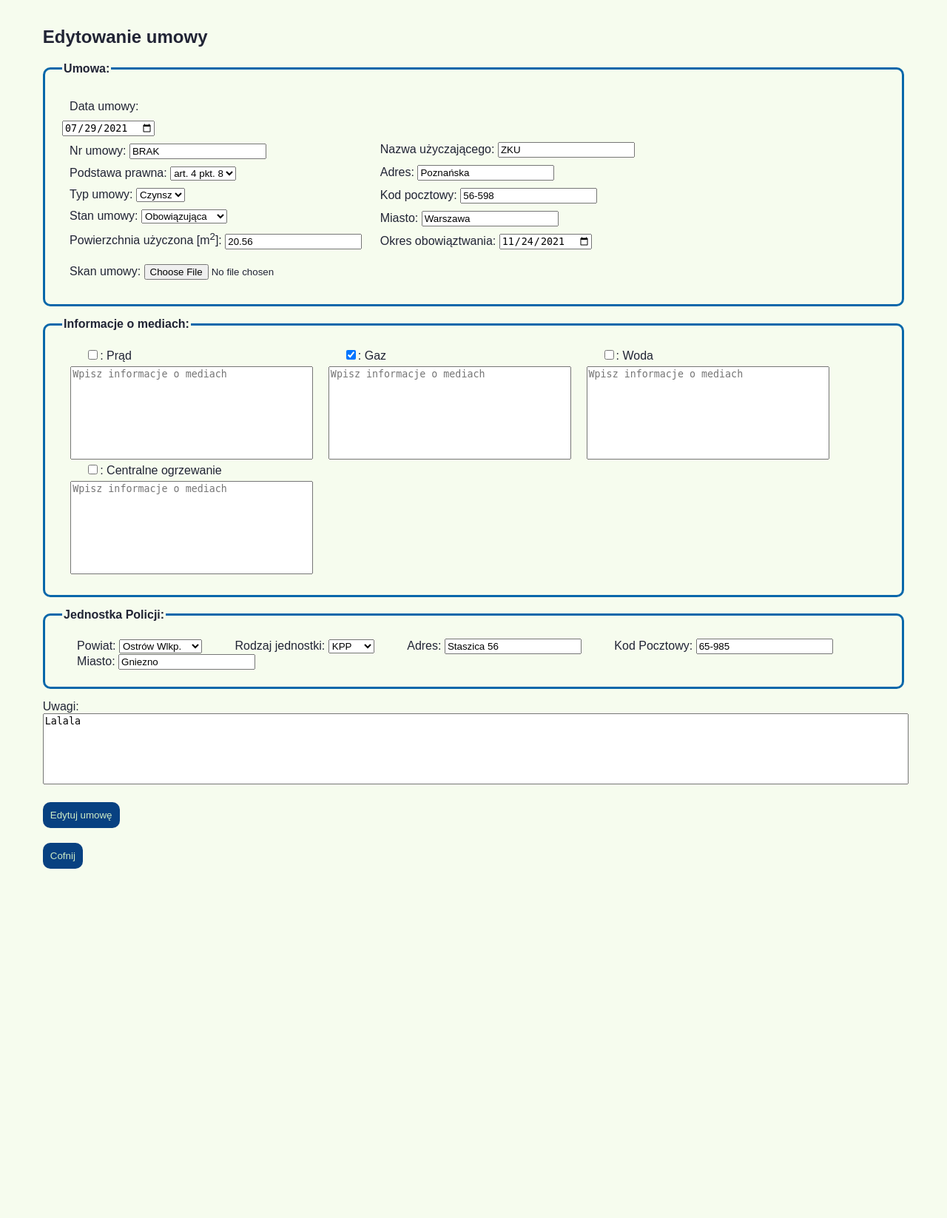
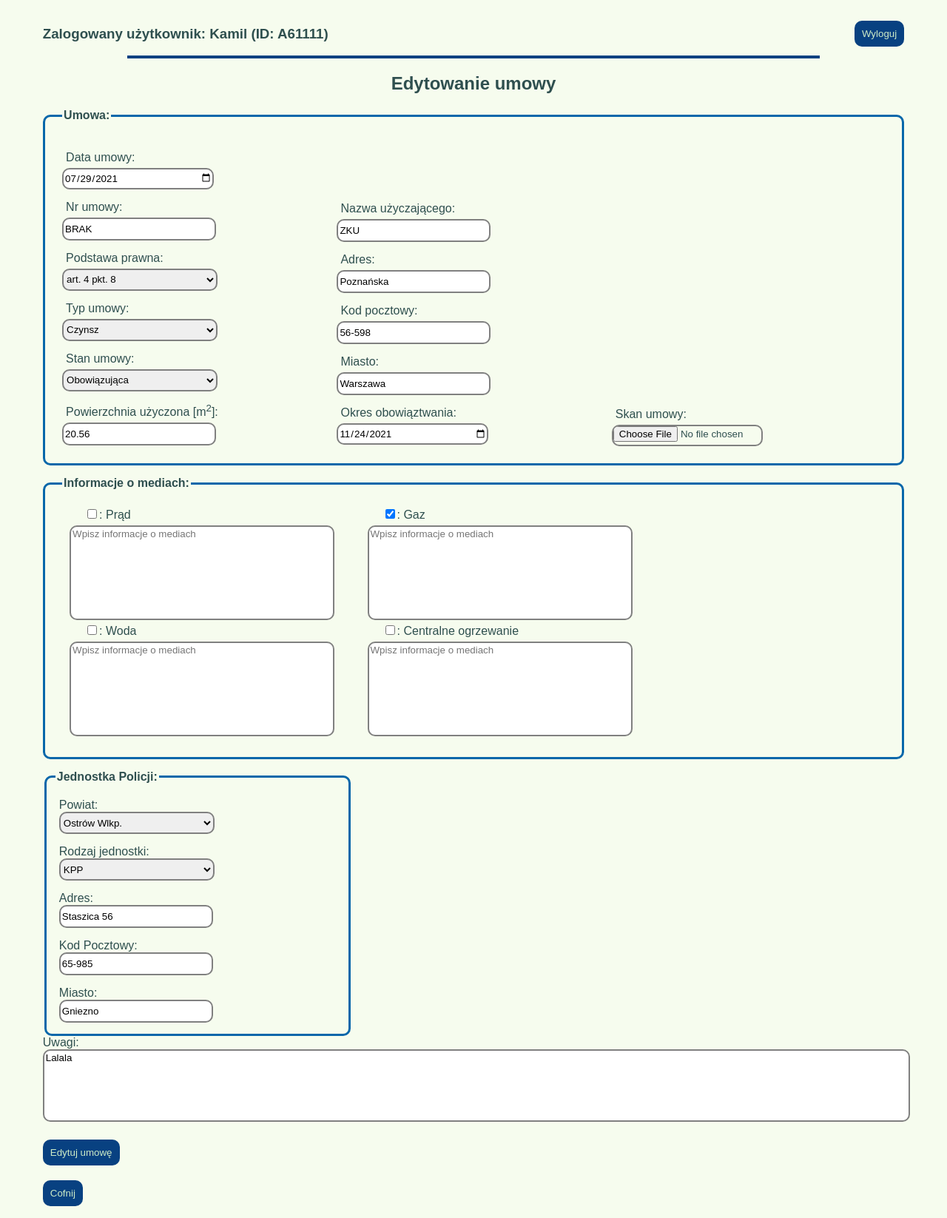
Before and after one commit to Hypnos86/Projekt-umowy, a Django app: page /umowy/edytuj/1/ in a window 1280 px wide. Shown: the whole page at 74% size. Before the commit the page ends 1174 px from the top, so only its background shows below. Run offline with Django 3.2, Linux system fonts and the light colour scheme; a user stored in the database is signed in; data comes from the database, SQL or seed files in the repository; both versions use the stored data as it was after the commit; some libraries are stand-ins or nearby versions.

Commit message:
Zmiana w formularzu i css

```diff
--- a/templates/start.html
+++ b/templates/start.html
@@ -14,7 +14,15 @@
 
 </head>
 <body>
-
+{% if user.is_authenticated%}
+<nav class="element_login">
+    <h3 class="user_name">Zalogowany użytkownik: {{user.first_name}} (ID: {{user.username}})</h3>
+    <a href="{%url 'logout'%}"><button class="button-logout">Wyloguj</button></a>
+</nav>
+{%else%}
+<a href="{%url 'login'%}">Login</a>
+{%endif%}
+<hr class="hr">
             {%block strona%} {%endblock%}
 </body>
 </html>
--- a/templates/umowa_form.html
+++ b/templates/umowa_form.html
@@ -4,9 +4,9 @@
 
 {%block strona%}
 {%if nowy%}
-<h2 xmlns="http://www.w3.org/1999/html"> Dodawanie nowej umowy</h2>
+<h2 class="naglowki_form">Dodawanie nowej umowy</h2>
 {%else%}
-<h2> Edytowanie umowy</h2>
+<h2 class="naglowki_form"> Edytowanie umowy</h2>
 {%endif%}
 <form method="post" enctype="multipart/form-data">
     {%csrf_token%}
@@ -56,13 +56,13 @@
         </div>
     </fieldset>
 
-    <fieldset class="podglad_umow">
-        <legend><b>Jednostka Policji: </b></legend>
-        <label>Powiat: {{umowa_form.powiaty_jedn}}</label>
-        <label>Rodzaj jednostki: {{umowa_form.rodzaj_jedn}}</label>
-        <label>Adres: {{umowa_form.adres_jedn}}</label>
-        <label>Kod Pocztowy: {{umowa_form.kod_pocztowy_jedn}}</label>
-        <label>Miasto: {{umowa_form.miasto_jedn}}</label>
+    <fieldset class="formularz">
+        <legend><b>Jednostka Policji:</b></legend>
+        <label class="adres_jednostki">Powiat: <br> {{umowa_form.powiaty_jedn}}</label>
+        <label>Rodzaj jednostki:<br> {{umowa_form.rodzaj_jedn}}</label>
+        <label>Adres:<br> {{umowa_form.adres_jedn}}</label>
+        <label>Kod Pocztowy:<br> {{umowa_form.kod_pocztowy_jedn}}</label>
+        <label>Miasto:<br> {{umowa_form.miasto_jedn}}</label>
 
     </fieldset>
     <div>
--- a/umowyapp/models.py
+++ b/umowyapp/models.py
@@ -54,7 +54,7 @@ class Podstawa_prawna(models.Model):
 
 class Umowa(models.Model):
     data_umowy = models.DateField(null=False)
-    nr_umowy = models.CharField(max_length=20, null=True, default="BRAK")
+    nr_umowy = models.CharField(max_length=20, blank=True, default="BRAK")
     podstawa_prawna = models.ForeignKey(Podstawa_prawna, on_delete=models.CASCADE, blank=True)
     nazwa_uzyczajacego = models.CharField(max_length=30, null=True)
     adres_uzyczajacego = models.CharField(max_length=30, null=True)
--- a/umowyapp/static/style.css
+++ b/umowyapp/static/style.css
@@ -1,6 +1,7 @@
 /*wszystkie strony*/
 body{
-    color: rgb(33, 36, 53);
+    color: #2F4F4F;
+    /*rgb(33, 36, 53);*/
     background-color: hsl(85,67%,96%);
     padding: 1rem 1%;
     font-family: arial;
@@ -11,14 +12,41 @@ body{
 .user_name{
     float: left;
 }
+.button-wyloguj{
+    padding: 0 0 0 0;
+}
 
 .button-logout{
     float: right;
+    display:inline-block;
+    background-color: hsl(212,88%,27%);
+    color: hsl(109,49%,85%);
+    width: auto;
+    margin-top: 12px;
+    margin-left: auto;
+    margin-right: auto;
+    padding:10px;
+    border-radius: 10px;
+    border-style: none;
+    top:50;
+    -webkit-transition: all 1s ease;
+    /*transition: all 1s ease;*/
 }
 
-hr{
+.button-logout:hover{
+    background-color: hsl(205,91%,35%);
+    color: hsl(107,50%,91%);
+    transform: scale(1.1)
+}
+
+
+.hr{
     clear: both;
+    border: 2px solid hsl(212,88%,27%);
+    width: 80%;
+    margin:0.5% auto;
 }
+
 
 /*strona główna - ewidencja*/
 .ewidencja-title{
@@ -34,9 +62,6 @@ hr{
 
 .info-umowy{
     margin: 5px;
-}
-nav{
-    width: auto;
 }
 
 .button-general {
@@ -95,6 +120,27 @@ nav{
     border: solid 3px hsl(205,91%,35%);
     outline: none;
 }
+input, textarea, select{
+    display:inline-block;
+    width: 200px;
+    border: solid 2px grey;
+    height: 25px;
+    border-radius: 10px;
+    font-family: arial;
+
+}
+input:focus{
+    border: solid 2px hsl(205,91%,35%);
+    outline: none;}
+
+textarea:focus{
+    border: solid 2px hsl(205,91%,35%);
+    outline: none;}
+
+select:focus{
+    border: solid 2px hsl(205,91%,35%);
+    outline: none;}
+
 
 .button-search{
     width:120px;
@@ -162,6 +208,7 @@ display:flex;
 }
 .naglowek_podglad{
     text-align:center;
+    margin:5px;
 }
 
 .podglad_umow{
@@ -190,6 +237,15 @@ fieldset{
 .media-podgląd {
     margin:20px;
 }
+/*formularz*/
+.naglowki_form{
+    text-align:center;
+}
+
+.adres_jednostki label{
+     margin: auto;
+
+}
 
 /*widok pdf */
 .pdf_viev{
@@ -212,23 +268,42 @@ embed{
 /*Fomularz*/
 .formularz {
     display:inline-block;
+    width:33%;
+}
 
-    }
+.formularz label{
+    width: auto;
+    padding-top: 10px;
+}
+
+.formularz select{
+    width: 210px;
+    height: 30px;
+
+}
+
 
 .formularz_media{
     display:inline-block;
-    margin: 0 1%;
+    margin: 0 10px;
+}
+
+.formularz_media input{
+    width: auto;
+    height: auto;
 }
 
 
+
 .formularz label{
-    margin: 10px;
+    margin: 5px;
     display: block;
+    margin: 10px 0px 5x;
 }
 
 .media-form{
     margin-top: 5px;
-    width: 100%;
+    width: 350px;
     height: 120px;
     resize: none;
 }
--- a/umowyapp/views.py
+++ b/umowyapp/views.py
@@ -1,7 +1,6 @@
 from django.shortcuts import render, get_object_or_404, redirect
 from .models import Umowa, Stan_umow, Aneksy, Rodzaje_jednostek
 from .forms import UmowyForm
-from .forms import AneksForm
 from django.contrib.auth.decorators import login_required
 
 
@@ -66,9 +65,10 @@ def usun_umowe(request, id):
         return redirect(wszystkie_umowy)
     return render(request, 'usun.html', {'umowa': umowa})
 
-# @login_required
-# def szukaj(request):
-#     if request.method == "POST":
-#         szukane = request.POST['szukane']
-#
-#         return render(request, 'ewidencja.html', {'szukane': szukane})
+
+@login_required
+def wyswietl_aneks(request, id_aneks):
+    aneks = Aneksy.objects.get(pk=id_aneks)
+    context = {'aneks': aneks}
+
+    return render(request, 'podglad.html', context)
```
Also changed, not shown: other parts of templates/umowa_form.html (+11 -11 lines), templates/archiwum.html (+1 -16 lines), templates/ewidencja.html (+1 -18 lines), templates/podglad.html (+15 -14 lines), umowyapp/static/login.css (+17 -3 lines), db.sqlite3, umowyapp/migrations/0007_alter_umowa_nr_umowy.py (added).
